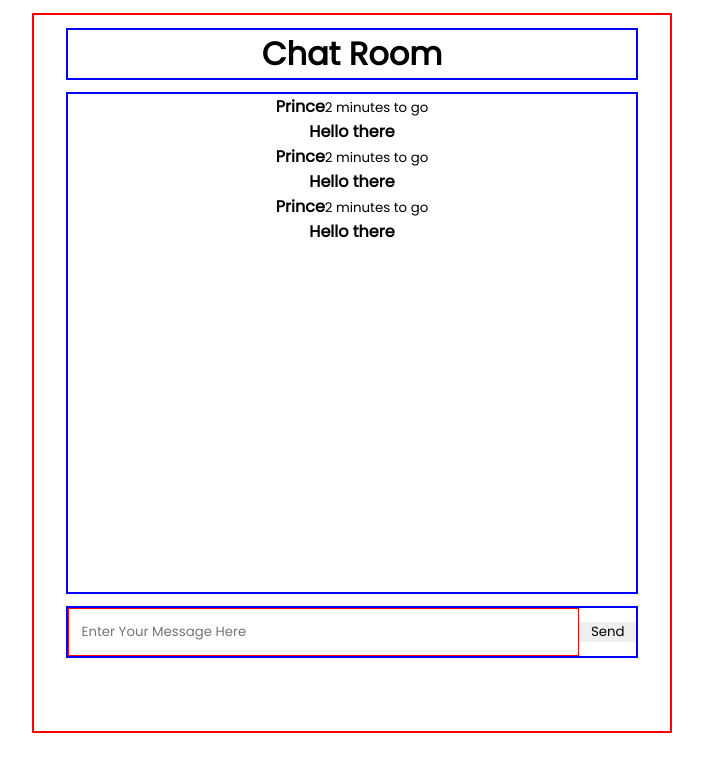
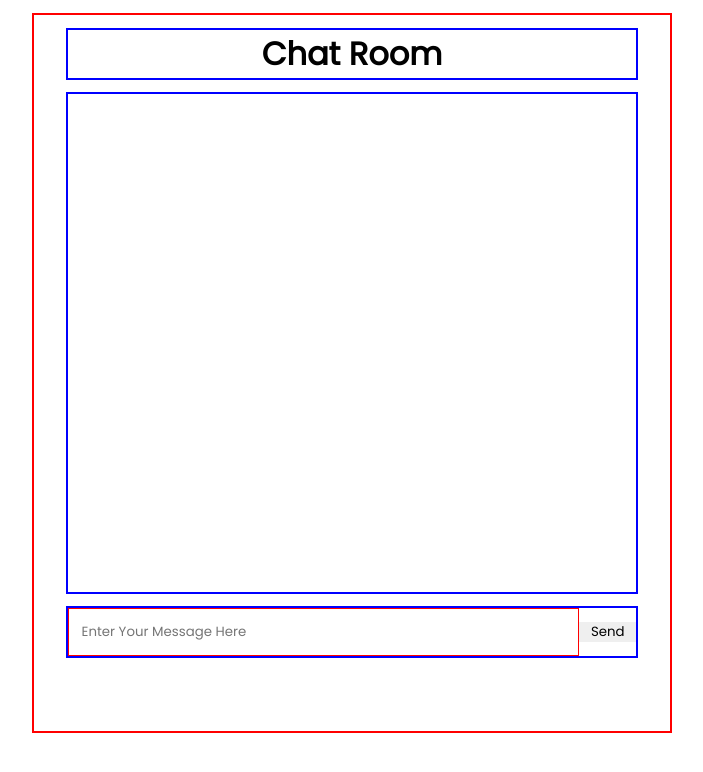
Before and after one commit to Viekesh/mernStackPro, a React (Create React App) app in the folder mern-stack/: page /chat/1 in a window 1280 px wide. Shown: the top 772 px of the page, without its empty margins (288-991 px from the left). Built offline with nearby package versions, Linux system fonts and the light colour scheme.

Commit message:
Update ChatRoom Component

```diff
--- a/mern-stack/package.json
+++ b/mern-stack/package.json
@@ -11,8 +11,10 @@
     "@testing-library/jest-dom": "^5.16.4",
     "@testing-library/react": "^13.1.1",
     "@testing-library/user-event": "^13.5.0",
+    "moment": "^2.29.3",
     "react": "^18.1.0",
     "react-dom": "^18.1.0",
+    "react-moment": "^1.1.2",
     "react-router": "^6.3.0",
     "react-router-dom": "^6.3.0",
     "react-scripts": "5.0.1",
--- a/mern-stack/src/Projects/ChatApp/Components/ChatRoom.css
+++ b/mern-stack/src/Projects/ChatApp/Components/ChatRoom.css
@@ -20,6 +20,10 @@
     height: 70%;
 }
 
+.rounded-box .box-2 {
+    float: right;
+}
+
 .form-group {
     margin: 1vw auto;
     border: 2px solid blue;
--- a/mern-stack/src/Projects/ChatApp/Components/ChatRoom.jsx
+++ b/mern-stack/src/Projects/ChatApp/Components/ChatRoom.jsx
@@ -1,5 +1,7 @@
 import React, { useEffect, useState } from 'react';
 import { useLocation } from 'react-router-dom';
+import Moment from 'react-moment';
+
 import './ChatRoom.css';
 
 const ChatRoom = () => {
@@ -30,35 +32,35 @@ const ChatRoom = () => {
             </div>
             <div className="rounded-box">
 
-                <div className="row">
+                {
+                    allMessages.map(msg => {
+                        return data.name === msg.name
+
+                            ?
+
+                            <div className="row box-1">
                                 <div className="align-items">
                                     <div>
-                            <strong>Prince</strong>
-                            <small>2 minutes to go</small>
+                                        <strong>{msg.name}</strong>
+                                        <small><Moment fromNow>{msg.time}</Moment></small>
                                     </div>
-                        <h4>Hello there</h4>
+                                    <h4>{msg.msg}</h4>
                                 </div>
                             </div>
 
-                <div className="row">
+                            :
+
+                            <div className="row box-2">
                                 <div className="align-items">
                                     <div>
-                            <strong>Prince</strong>
-                            <small>2 minutes to go</small>
+                                        <strong>{msg.name}</strong>
+                                        <small><Moment fromNow>{msg.time}</Moment></small>
                                     </div>
-                        <h4>Hello there</h4>
+                                    <h4>{msg.msg}</h4>
                                 </div>
                             </div>
-
-                <div className="row">
-                    <div className="align-items">
-                        <div>
-                            <strong>Prince</strong>
-                            <small>2 minutes to go</small>
-                        </div>
-                        <h4>Hello there</h4>
-                    </div>
-                </div>
+                    })
+                }
 
             </div>
             <div className="form-group x-y-axis-center">
@@ -91,4 +93,12 @@ export default ChatRoom;
 
 // When we click on submit button, then submit button store our message in an array by using onSubmit function.
 
-//
+// Those messages which is send by user are stored in an array, But we should see those messages above the screen.
+
+// Users send messages are saved in the "allMessages", we map all those messages, from here it will return our different div.
+
+// Before return the different div, we will check that the user name in the message and the name with which we have logged in is correct or not.
+
+// If the name is correct then we will see it on the right side of the box, if it's incorrect, then it will be visible in the right side in white color.
+
+// The name of the message and the name we entered in the input field is matched then we will render it in box 1 otherwise it will render in box 2, this is called as conditional rendering.
```
Also changed, not shown: 1 other file (tests, documents, lock files or other folders). Lines whose indentation alone changed are shown as unchanged.
